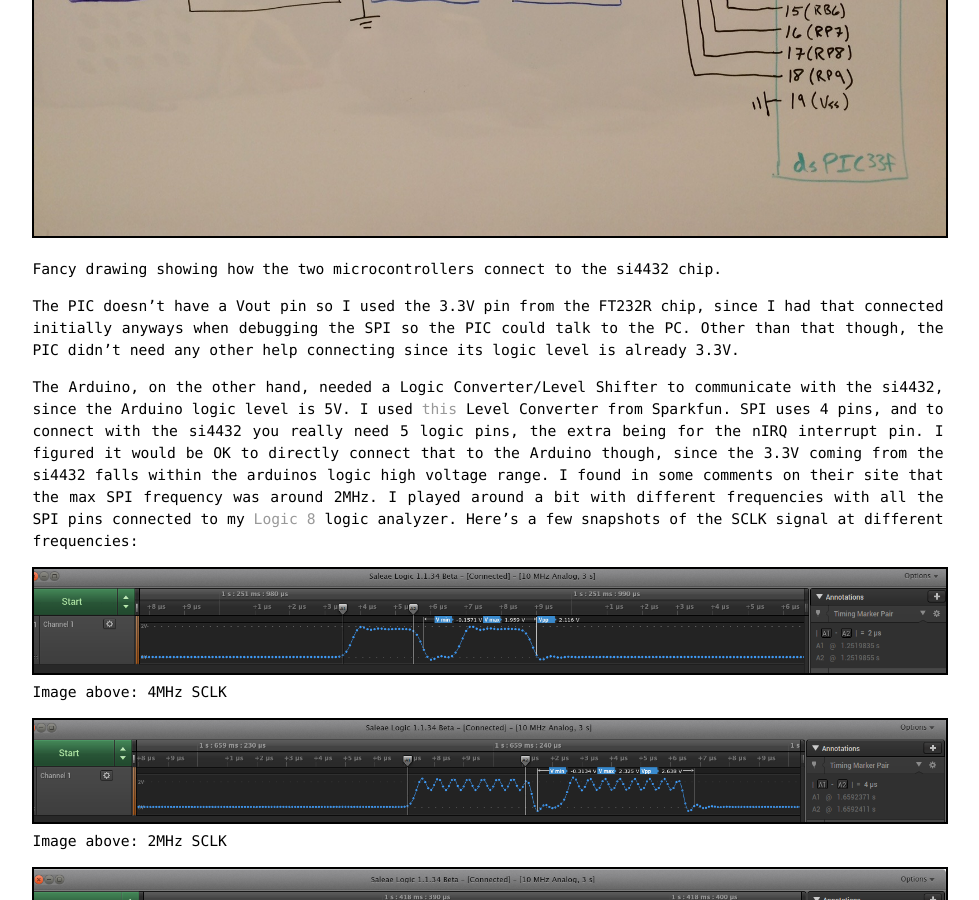
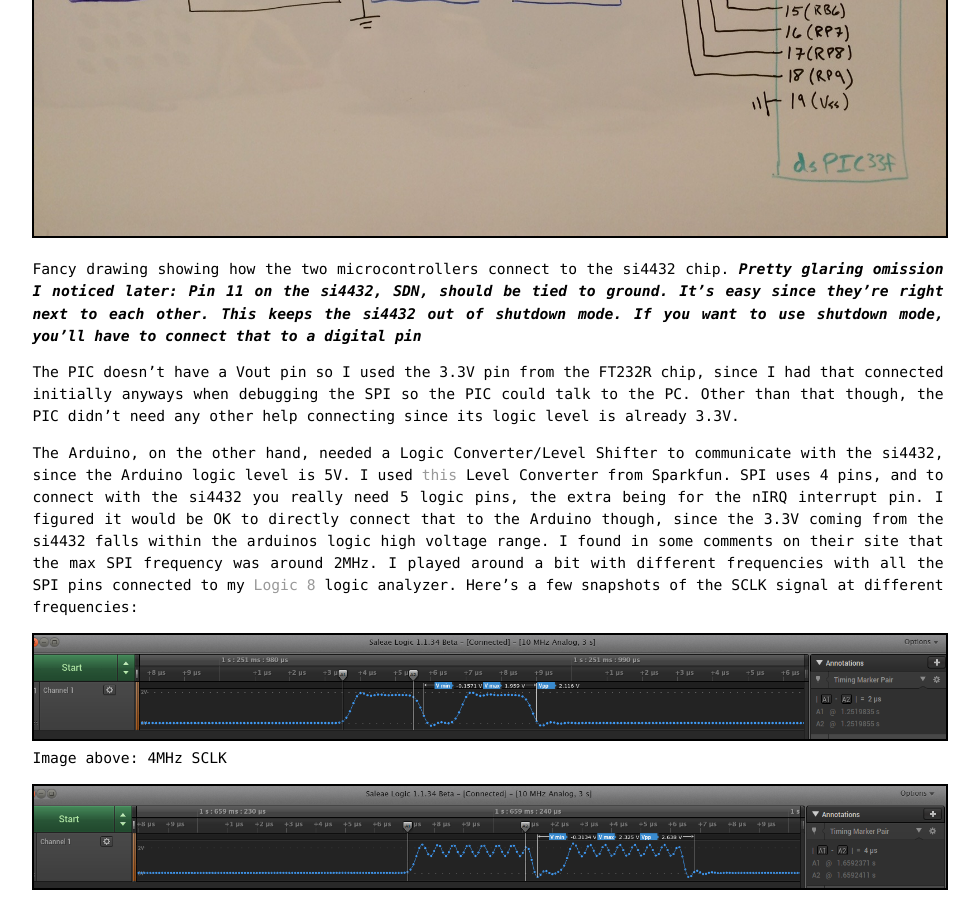
Before and after one commit to bsmitty5000/bsmitty5000.github.io, a Jekyll site: the page built from _posts/2016-08-29-Wireless_Communication_Between_Pic_And_Arduino.md, in a window 1280 px wide and 900 px high, scrolled down 1170 px. Shown: the whole window, without its empty margins (152-1131 px from the left). Built offline with Jekyll 4.4.1, drawn with Linux system fonts in a browser that asks for light colours; comment, search, counter and statistics services are not loaded.

Commit message:
added note for SDN pin missing from diagram

```diff
--- a/_posts/2016-08-29-Wireless_Communication_Between_Pic_And_Arduino.md
+++ b/_posts/2016-08-29-Wireless_Communication_Between_Pic_And_Arduino.md
@@ -21,7 +21,7 @@ The PIC is the [dsPIC33f](http://www.microchip.com/wwwproducts/en/dsPIC33FJ64MC8
 
 ![connections]({{site.url}}assets/si4432_test/si4432_test.JPG)
 
-Fancy drawing showing how the two microcontrollers connect to the si4432 chip.
+Fancy drawing showing how the two microcontrollers connect to the si4432 chip. ***Pretty glaring omission I noticed later: Pin 11 on the si4432, SDN, should be tied to ground. It's easy since they're right next to each other. This keeps the si4432 out of shutdown mode. If you want to use shutdown mode, you'll have to connect that to a digital pin***
 
 The PIC doesn't have a Vout pin so I used the 3.3V pin from the FT232R chip, since I had that connected initially anyways when debugging the SPI so the PIC could talk to the PC. Other than that though, the PIC didn't need any other help connecting since its logic level is already 3.3V.
 
```
